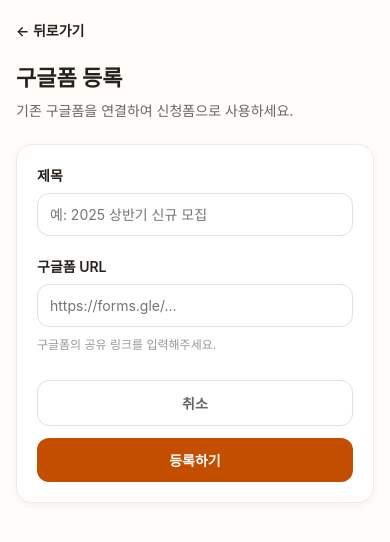
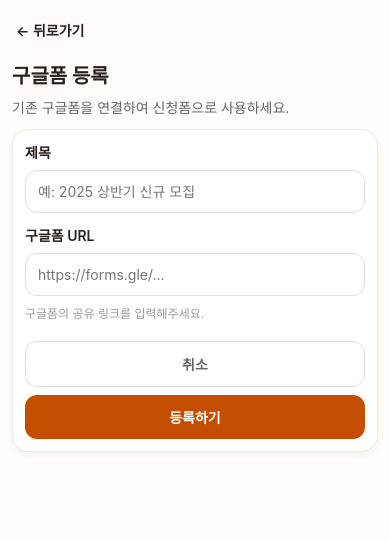
Before and after one commit to hyeonhakjang/admin_group_proto, a React (Create React App) app: page /myclub/manage/approvals/google-form/register in a window 390 px wide. Shown: the top 542 px of the page. Built offline with nearby package versions, Linux system fonts and the light colour scheme; no server answers.

Commit message:
style: 구글폼 등록 페이지 반응형 디자인 개선 (max-width 960px, 다양한 화면 크기 대응)

```diff
--- a/src/components/GoogleFormRegisterScreen.css
+++ b/src/components/GoogleFormRegisterScreen.css
@@ -38,10 +38,10 @@
 
 .google-form-register-content-inner {
   width: 100%;
-  max-width: 600px;
+  max-width: 960px;
   display: flex;
   flex-direction: column;
-  gap: clamp(24px, 6vw, 32px);
+  gap: clamp(16px, 4vw, 24px);
   box-sizing: border-box;
 }
 
@@ -49,6 +49,7 @@
   display: flex;
   flex-direction: column;
   gap: clamp(8px, 2vw, 12px);
+  width: 100%;
 }
 
 .google-form-register-title-section h1 {
@@ -68,12 +69,14 @@
 .google-form-register-form {
   background: white;
   border-radius: 16px;
-  padding: clamp(20px, 5vw, 24px);
+  padding: clamp(16px, 4vw, 24px);
   border: 1px solid #f1e9e3;
   box-shadow: 0 2px 8px rgba(0, 0, 0, 0.05);
   display: flex;
   flex-direction: column;
-  gap: clamp(20px, 5vw, 24px);
+  gap: clamp(16px, 4vw, 24px);
+  width: 100%;
+  box-sizing: border-box;
 }
 
 .google-form-register-field {
@@ -169,13 +172,59 @@
   cursor: not-allowed;
 }
 
+/* 반응형 조정 */
+@media (max-width: 768px) {
+  .google-form-register-content-inner {
+    max-width: 100%;
+    gap: clamp(16px, 4vw, 20px);
+  }
+
+  .google-form-register-form {
+    padding: clamp(16px, 4vw, 20px);
+  }
+}
+
 @media (max-width: 480px) {
+  .google-form-register-content {
+    padding: 0 clamp(12px, 3vw, 16px) clamp(16px, 4vw, 24px);
+  }
+
+  .google-form-register-content-inner {
+    gap: clamp(12px, 3vw, 16px);
+  }
+
+  .google-form-register-title-section h1 {
+    font-size: clamp(20px, 5vw, 24px);
+  }
+
+  .google-form-register-form {
+    padding: clamp(12px, 3vw, 16px);
+    gap: clamp(12px, 3vw, 16px);
+  }
+
   .google-form-register-actions {
     flex-direction: column;
+    gap: clamp(8px, 2vw, 12px);
   }
 
   .google-form-register-cancel-btn,
   .google-form-register-submit-btn {
     flex: 1;
+    width: 100%;
   }
 }
+
+@media (max-width: 360px) {
+  .google-form-register-content {
+    padding: 0 clamp(10px, 2.5vw, 12px) clamp(12px, 3vw, 16px);
+  }
+
+  .google-form-register-form {
+    padding: clamp(10px, 2.5vw, 12px);
+    gap: clamp(10px, 2.5vw, 12px);
+  }
+
+  .google-form-register-field {
+    gap: clamp(6px, 1.5vw, 8px);
+  }
+}
```
